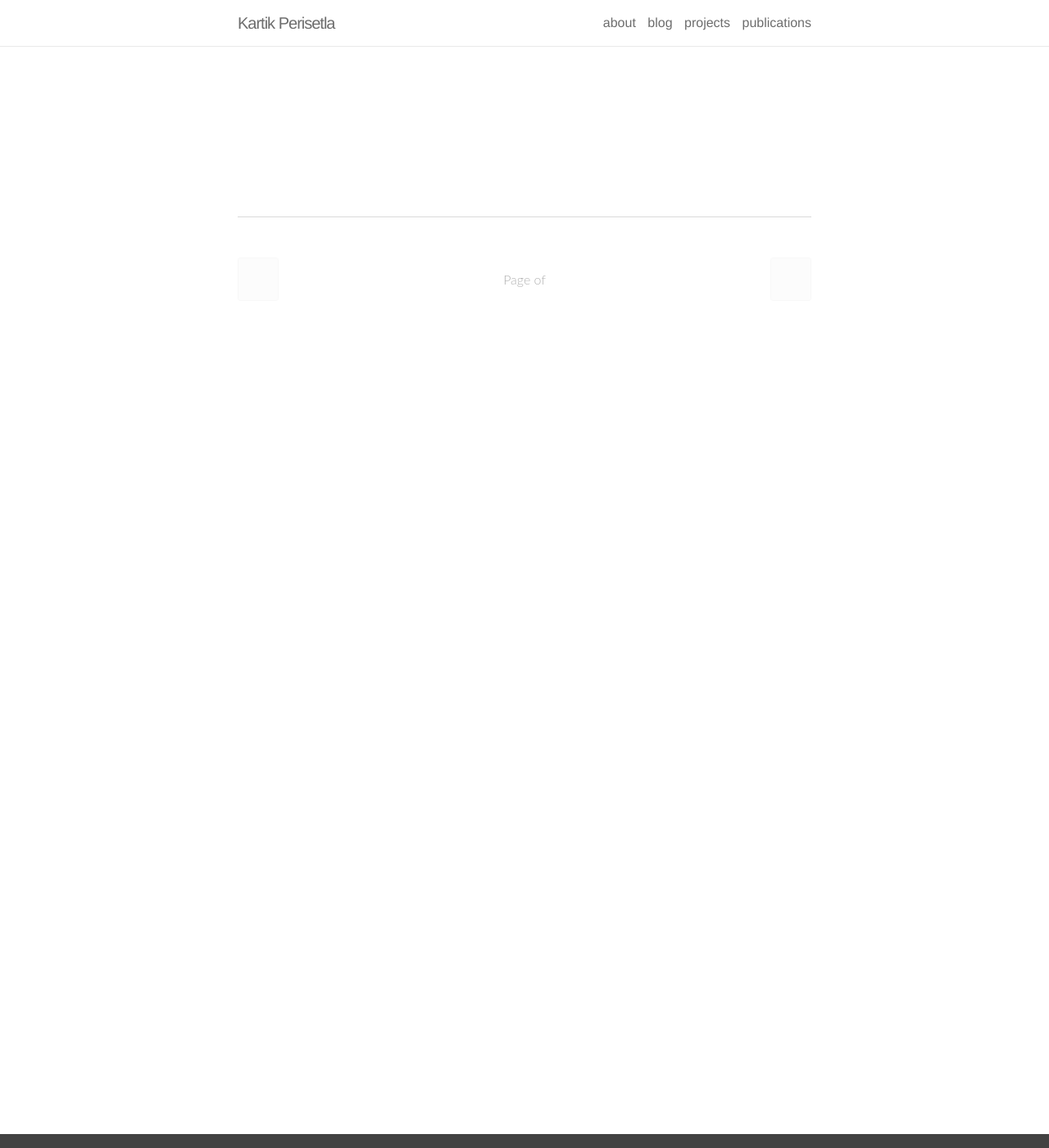
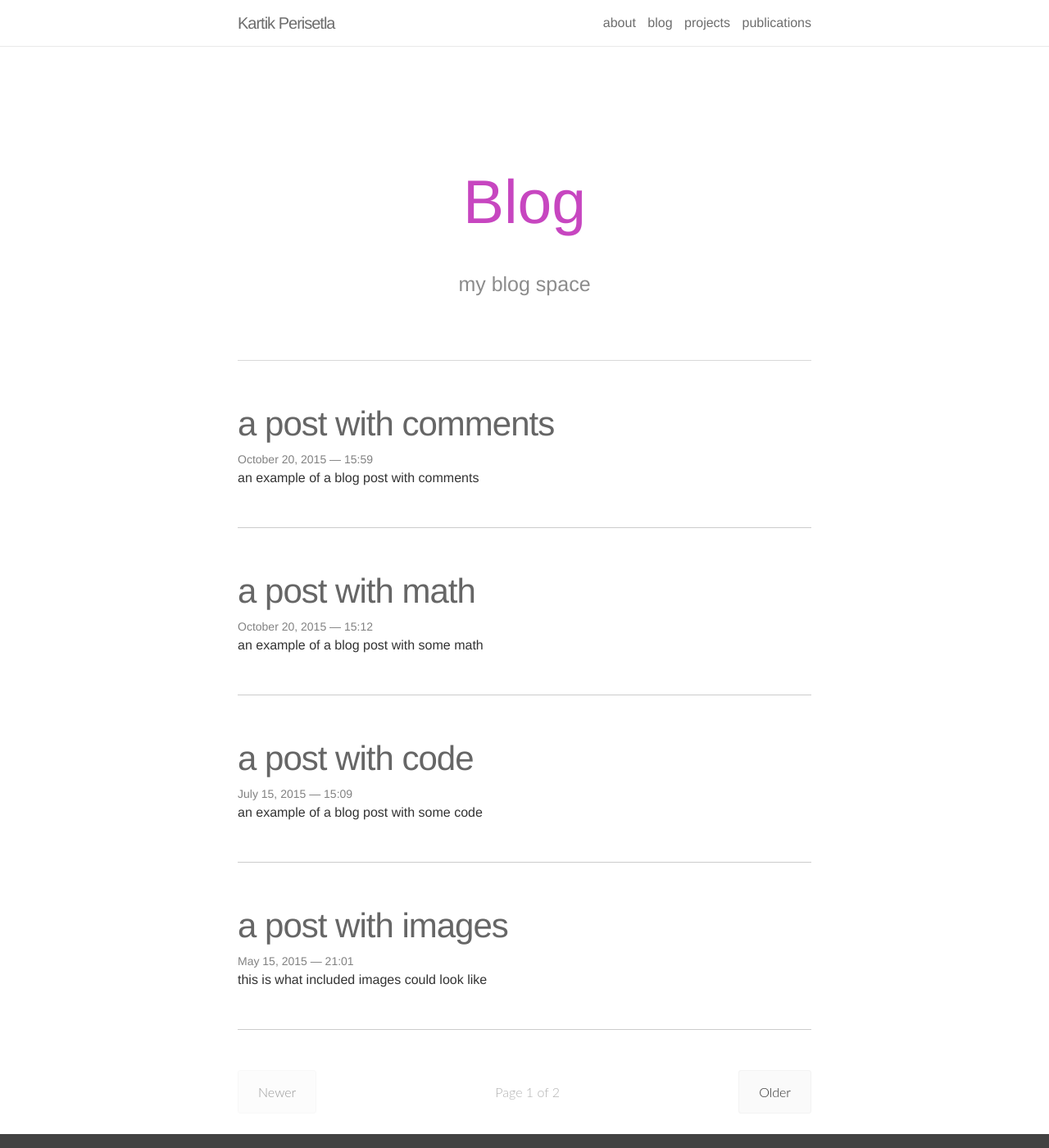
Before and after one commit to kartikperisetla/kartikperisetla.github.io, a Jekyll site: the page built from blog/index.html, in a window 1280 px wide and 1400 px high. Shown: the whole window at 82% size. Built offline with Jekyll 4.4.1, drawn with Linux system fonts in a browser that asks for light colours; nearby versions of some CDN libraries; the list of posts is cut into pages by our own code; some of the changed lines change nothing that is shown.

Commit message:
Update _config.yml

```diff
--- a/_config.yml
+++ b/_config.yml
@@ -26,18 +26,18 @@ google_analytics: UA-XXXXXXXXX # out your google-analytics code
 # -----------------------------------------------------------------------------
 # Blog
 # -----------------------------------------------------------------------------
-# blog_name: Blog
-# blog_description: my blog space
+blog_name: Blog
+blog_description: my blog space
 
-# # Pagination
-# paginate: 4
-# permalink: /blog/:year/:title/
-# paginate_path: /blog/page:num/
+# Pagination
+paginate: 4
+permalink: /blog/:year/:title/
+paginate_path: /blog/page:num/
 
-# text:
-#   pagination:
-#     newer: 'Newer'
-#     older: 'Older'
+text:
+  pagination:
+    newer: 'Newer'
+    older: 'Older'
 
 # # Comments
 # disqus_shortname: al-folio # put your disqus shortname
```
